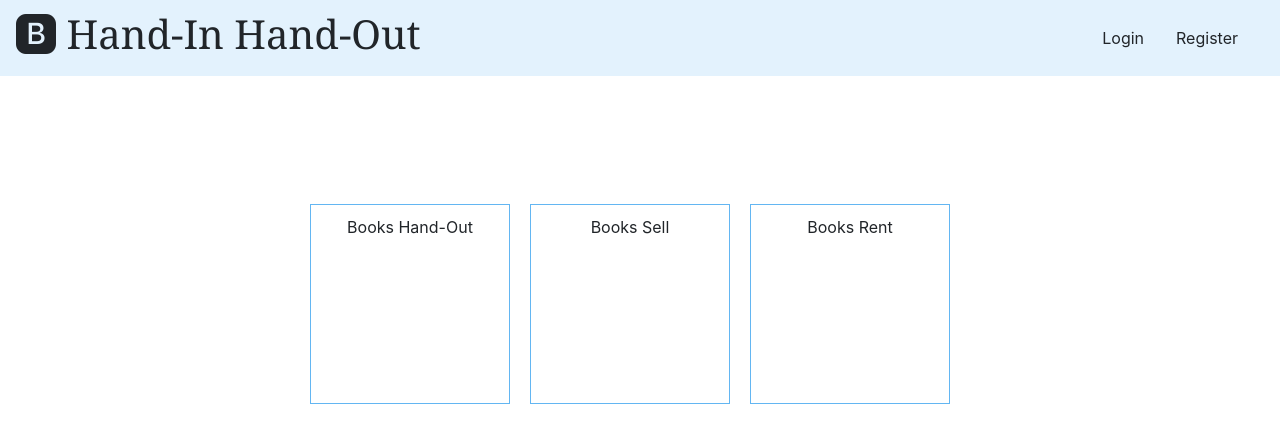
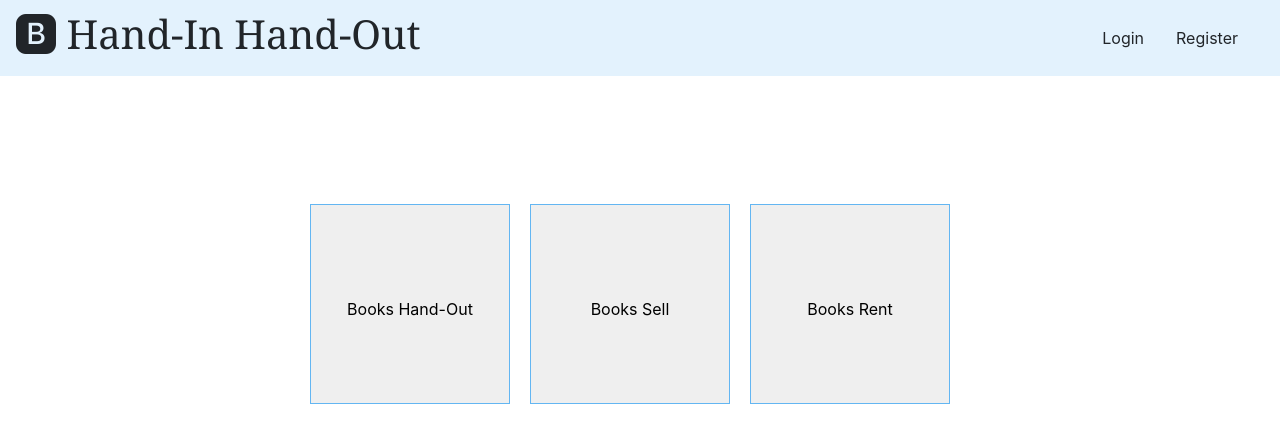
Before and after one commit to sowmya-yalamarthi/handinhandout-ui, an Angular app: page /home-dashboard in a window 1280 px wide. Shown: the top 442 px of the page. Built offline with nearby package versions, Linux system fonts and the light colour scheme.

Commit message:
Adding Button Container in Home Dashboard

```diff
--- a/src/app/modules/home-dashboard/homedashboard/homedashboard.component.html
+++ b/src/app/modules/home-dashboard/homedashboard/homedashboard.component.html
@@ -1,5 +1,5 @@
 <div class="home-dashboard-container">
-  <div class="books-handout-section">Books Hand-Out</div>
-  <div class="books-sell-section">Books Sell</div>
-  <div class="books-rent-section">Books Rent</div>
+  <button class="books-handout-section">Books Hand-Out</button>
+  <button class="books-sell-section">Books Sell</button>
+  <button class="books-rent-section">Books Rent</button>
 </div>
--- a/src/app/modules/home-dashboard/homedashboard/homedashboard.component.scss
+++ b/src/app/modules/home-dashboard/homedashboard/homedashboard.component.scss
@@ -10,6 +10,7 @@
     padding-top: 10px;
     text-align: center;
     margin-right: 20px;
+    outline: none;
   }
 
   .books-sell-section {
@@ -19,6 +20,7 @@
     padding-top: 10px;
     text-align: center;
     margin-right: 20px;
+    outline: none;
   }
 
   .books-rent-section {
@@ -28,5 +30,6 @@
     padding-top: 10px;
     text-align: center;
     margin-right: 20px;
+    outline: none;
   }
 }
```
